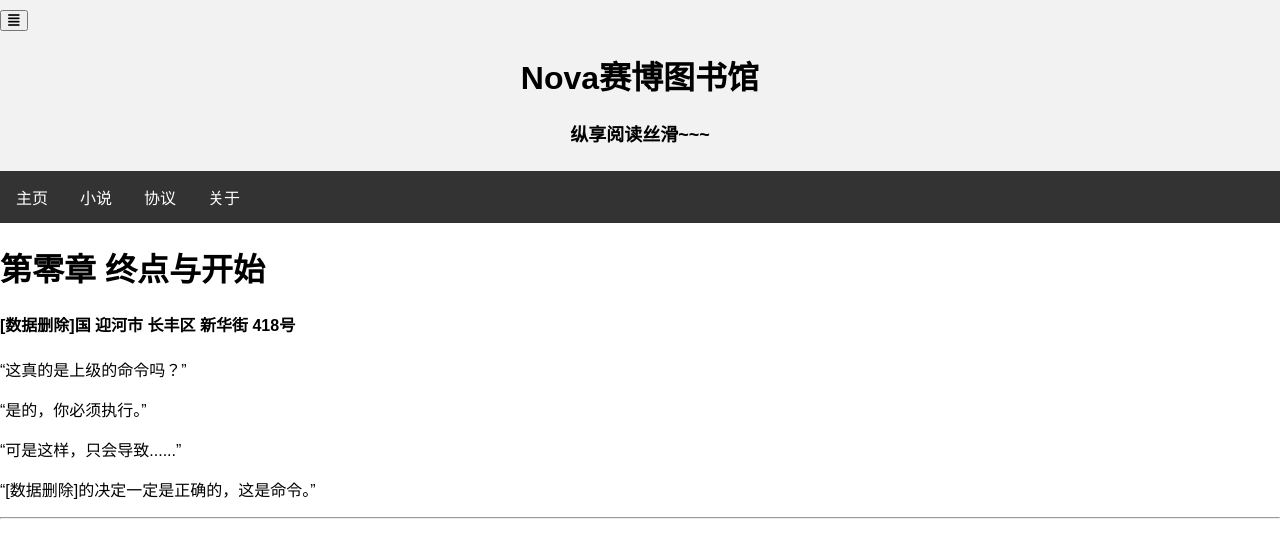
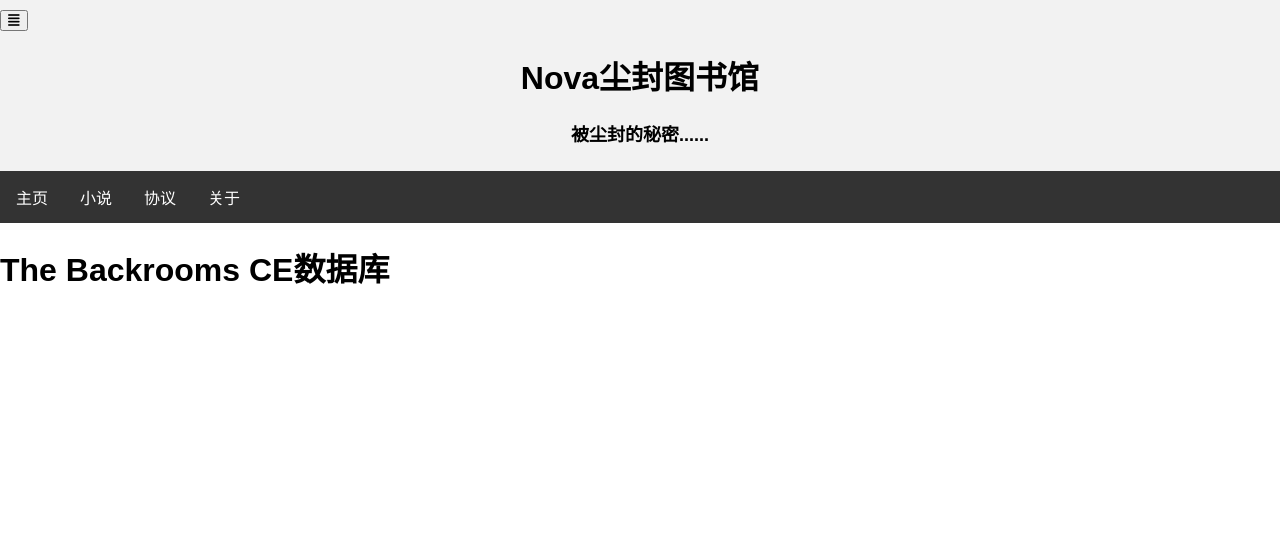
Before and after one commit to MinecraftWindows11/minecraftwindows11.github.io, a plain HTML site: page the-backrooms-ce-database.html in a window 1280 px wide. Drawn offline with Linux system fonts and the light colour scheme.

Commit message:
更新了一下

```diff
--- a/error-attempt.html
+++ b/the-backrooms-ce-database.html
@@ -3,7 +3,7 @@
 <head>
     <meta charset="UTF-8">
     <meta name="viewport" content="width=device-width, initial-scale=1.0" />
-    <title>错误尝试 - Nova赛博图书馆</title>
+    <title>CEの存档数据库 - Nova赛博图书馆</title>
     <link rel="stylesheet" href="https://lf3-cdn-tos.bytecdntp.com/cdn/expire-1-M/font-awesome/4.7.0/css/font-awesome.min.css" />
     <link rel="stylesheet" href="/style/main.css">
 </head>
@@ -11,8 +11,8 @@
 
 <div class="header">
     <button class="btn btn-primary" onclick="toggleSidebar()"><i class="fa fa-align-justify"></i></button>
-    <h1 style="text-align: center">Nova赛博图书馆</h1>
-    <h2 class="subtitle" style="text-align: center">纵享阅读丝滑~~~</h2>
+    <h1 style="text-align: center">Nova尘封图书馆</h1>
+    <h2 class="subtitle" style="text-align: center">被尘封的秘密......</h2>
 </div>
 
 <ul class="topnav">
@@ -24,20 +24,14 @@
 
 <div class="sidebar" id="sidebar">
     <div class="sidebar-content">
-        <a href="#"><i class="fa fa-home"></i>主页</a>
+        <a href="https://minecraftwindows11.github.io"><i class="fa fa-home"></i>主页</a>
         <a href="#"><i class="fa fa-info-circle"></i>关于</a>
     </div>
 </div>
 
 <div class="main-content">
-    <h1>第零章 终点与开始</h1>
-    <h4>[数据删除]国 迎河市 长丰区 新华街 418号</h4>
-    <p>“这真的是上级的命令吗？”</p>
-    <p>“是的，你必须执行。”</p>
-    <p>“可是这样，只会导致......”</p>
-    <p>“[数据删除]的决定一定是正确的，这是命令。”</p>
-    <hr>
-    <h1><h1>
+    <h1>The Backrooms CE数据库</h1>
+
 </div>
 
 <script>
```
